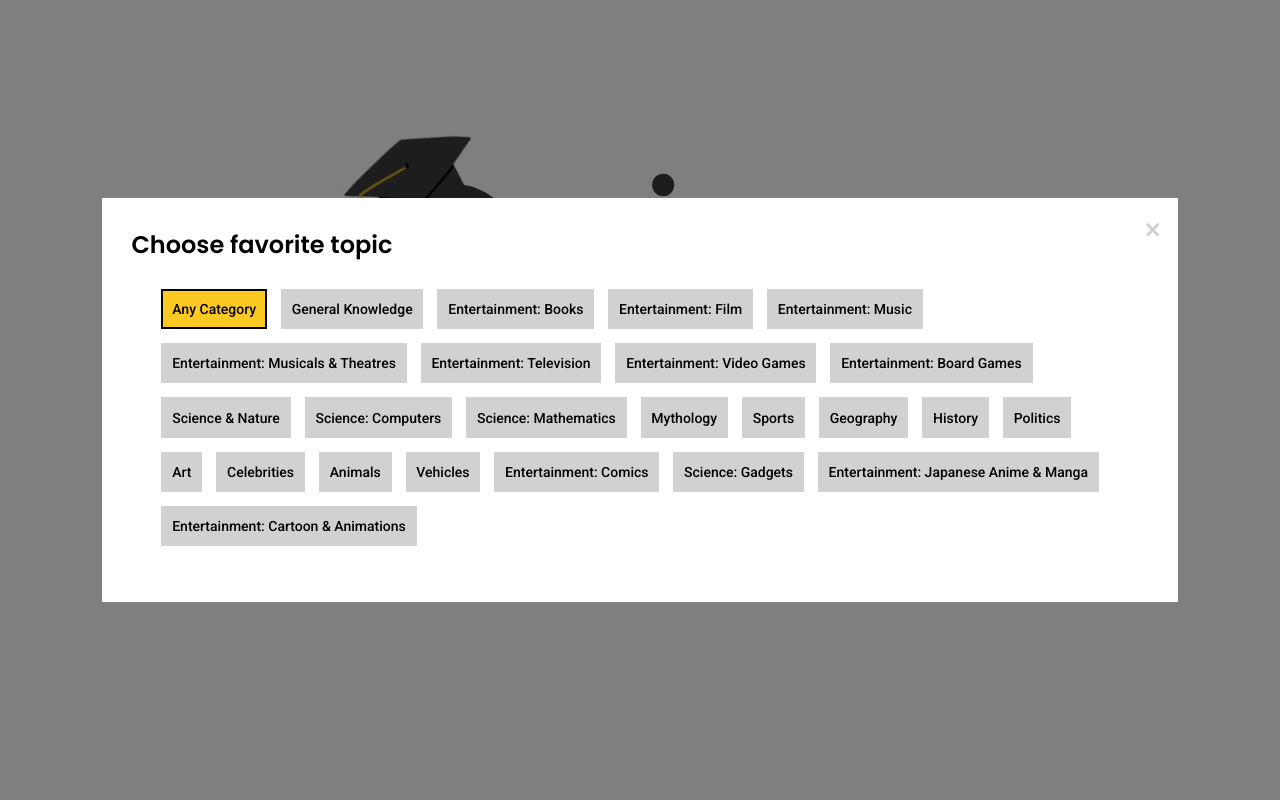
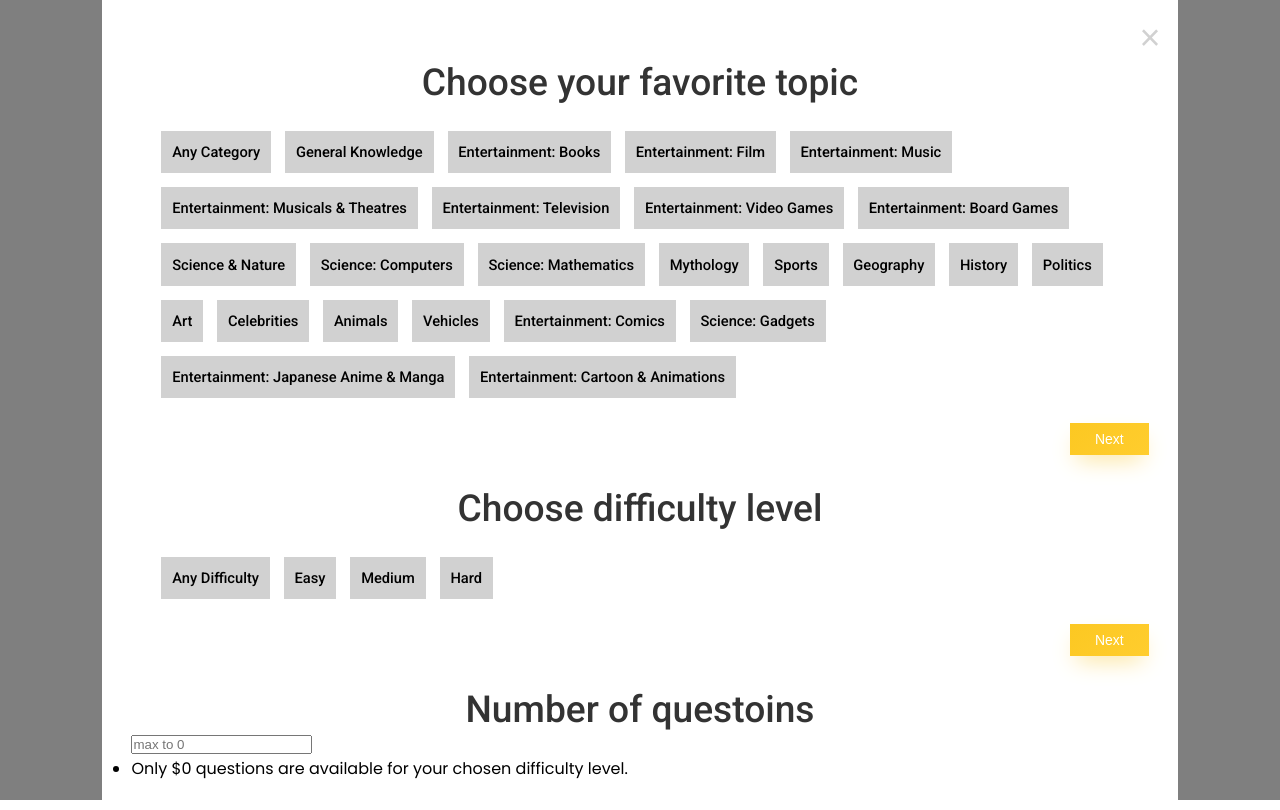
Before and after one commit to Erfan-Asadi/quizzy, a React (Vite) app: page / in a window 1280 px wide. Built offline with nearby package versions, Linux system fonts and the light colour scheme.

Commit message:
make ConfigQuiz structure, untill set maxQuestions count

```diff
--- a/src/App.jsx
+++ b/src/App.jsx
@@ -1,31 +1,20 @@
-import { useEffect, useState } from "react";
+import { useState } from "react";
 import "./App.css";
-import { NavLink } from "react-router-dom";
 import Logo from "./assets/logo.svg";
-import Button from "./components/Button";
+import ModalButton from "./components/ModalButton";
 import Modal from "./components/Modal";
-import ChooseTopic from "./components/ChooseTopic";
-import CategoryList from "./api/api_category.json";
+import ConfigQuiz from "./components/ConfigQuiz/ConfigQuiz";
 
 function App() {
   const [isModalActive, setIsModalActive] = useState(true);
   const [username, setUsername] = useState("Erfan Asadi");
-  const [selectedCategory, setSelectedCategory] = useState(null);
-
-  const handleSelectCategory = (categoryId) => {
-    const category = CategoryList.trivia_categories.find(
-      (category) => category.id === categoryId
-    );
-
-    setSelectedCategory(category?.id || null);
-  };
 
   return (
     <div className="welcome">
       <img
         src={Logo}
         alt="Quizzy Logo"
-        lazy="loading"
+        loading="lazy"
         className="welcome-logo"
       />
       <form>
@@ -38,18 +27,18 @@ function App() {
           onChange={(e) => setUsername(e.target.value)}
         />
       </form>
-      <Button
+      <ModalButton
         activeModalHandler={() => setIsModalActive(true)}
         disabled={!username && true}
       >
         Go!
-      </Button>
+      </ModalButton>
 
       <Modal
         isModalActive={isModalActive}
         activeModalHandler={(value) => setIsModalActive(value)}
       >
-        <ChooseTopic handleClick={(id) => handleSelectCategory(id)} selectedCategory={selectedCategory || 100}/>
+        <ConfigQuiz />
       </Modal>
     </div>
   );
--- a/src/api/api_category.json
+++ b/src/api/api_category.json
@@ -1,5 +1,9 @@
 {
   "trivia_categories": [
+    {
+      "id": 8,
+      "name":"Any Category"
+    },
     {
       "id": 9,
       "name": "General Knowledge"
@@ -96,5 +100,23 @@
       "id": 32,
       "name": "Entertainment: Cartoon & Animations"
     }
+  ],
+  "trivia_levels": [
+    {
+      "id": 101,
+      "name": "any Difficulty"
+    },
+    {
+      "id": 102,
+      "name": "easy"
+    },
+    {
+      "id": 103,
+      "name": "medium"
+    },
+    {
+      "id": 104,
+      "name": "hard"
+    }
   ]
 }
--- a/src/components/ChooseTopic.jsx
+++ /dev/null
@@ -1,45 +0,0 @@
-import React, { useState } from "react";
-import categoryList from "../api/api_category.json";
-import ListItem from "./ListItem";
-import { styled } from "styled-components";
-
-const StyledUl = styled.ul`
-  list-style-type: none;
-  display: flex;
-  flex-wrap: wrap;
-  gap: 14px;
-  padding: 27px 30px;
-`;
-
-const ChooseTopic = ({ handleClick, selectedCategory }) => {
-
-  return (
-    <section>
-      <h1>Choose favorite topic</h1>
-      <StyledUl className="topics-list">
-        <ListItem
-          id={100}
-          handleClick={handleClick}
-          selectedCategory={selectedCategory}
-        >
-          Any Category
-        </ListItem>
-
-        {categoryList.trivia_categories.map((category) => {
-          return (
-            <ListItem
-              key={category.id}
-              id={category.id}
-              handleClick={handleClick}
-              selectedCategory={selectedCategory}
-            >
-              {category.name}
-            </ListItem>
-          );
-        })}
-      </StyledUl>
-    </section>
-  );
-};
-
-export default ChooseTopic;
--- /dev/null
+++ b/src/components/ConfigQuiz/ConfigButton.jsx
@@ -0,0 +1,29 @@
+import React from "react";
+import { styled } from "styled-components";
+
+const StyledButton = styled.button`
+  font-weight: 500;
+  font-size: 13.93px;
+  padding: 8px 25px;
+  background: linear-gradient(135deg, #fcc822 0%, #ffcd2e 100%);
+  box-shadow: 0px 10.45px 23.22px -6.96px #fbe18f;
+  color: #fff;
+  border: 0;
+  cursor: pointer;
+
+  &:hover {
+    background: #e1b21c;
+  }
+  &:disabled {
+    opacity: 0.4;
+  }
+`;
+const Button = ({disabled, children}) => {
+  return (
+    <StyledButton disabled={disabled}>
+      {children}
+    </StyledButton>
+  );
+};
+
+export default Button;
--- /dev/null
+++ b/src/components/ConfigQuiz/ConfigForm.jsx
@@ -0,0 +1,22 @@
+import React from "react";
+
+const ConfigForm = ({ maxAmount = 50 }) => {
+  const max = maxAmount < 50 ? maxAmount : 50;
+  return (
+    <div>
+      <form>
+        <input type="text" max={max} placeholder={`max to ${max}`} />
+      </form>
+      <ul className="dangers-list">
+        {max < 50 && (
+          <li>
+            Only ${max} questions are available for your chosen difficulty
+            level.
+          </li>
+        )}
+      </ul>
+    </div>
+  );
+};
+
+export default ConfigForm;
--- /dev/null
+++ b/src/components/ConfigQuiz/ConfigList.jsx
@@ -0,0 +1,33 @@
+import React from "react";
+import ListItem from "../ListItem";
+import { styled } from "styled-components";
+
+const StyledUl = styled.ul`
+  list-style-type: none;
+  display: flex;
+  flex-wrap: wrap;
+  gap: 14px;
+  padding: 0 30px;
+  margin-top: 27px;
+`;
+
+const ConfigList = ({ handleSelected, data, selectedId }) => {
+  return (
+    <StyledUl className="topics-list">
+      {data.map((item) => {
+        return (
+          <ListItem
+            key={item.id}
+            id={item.id}
+            handleSelected={handleSelected}
+            selectedId={selectedId}
+          >
+            {item.name}
+          </ListItem>
+        );
+      })}
+    </StyledUl>
+  );
+};
+
+export default ConfigList;
--- /dev/null
+++ b/src/components/ConfigQuiz/ConfigPart.jsx
@@ -0,0 +1,31 @@
+import React from "react";
+import { styled } from "styled-components";
+import Button from "../ModalButton";
+
+const StyledSection = styled.section`
+  padding-top: 32px;
+  width: 100%;
+
+  h2 {
+    font-size: 37.16px;
+    color: #333;
+    text-align: center;
+  }
+
+  footer {
+    display: flex;
+    justify-content: flex-end;
+    margin-top: 25px;
+  }
+`;
+
+const ConfigPart = ({ title, children }) => {
+  return (
+    <StyledSection>
+      <h2 className="roboto medium">{title}</h2>
+      {children}
+    </StyledSection>
+  );
+};
+
+export default ConfigPart;
--- /dev/null
+++ b/src/components/ConfigQuiz/ConfigQuiz.jsx
@@ -0,0 +1,93 @@
+import React, { useEffect, useState } from "react";
+import ConfigPart from "./ConfigPart";
+import ConfigList from "./ConfigList";
+import { trivia_categories, trivia_levels } from "../../api/api_category.json";
+import ConfigButton from "./ConfigButton";
+import ConfigForm from "./ConfigForm";
+import api from "../../api/api";
+
+const defaultQueryParams = {
+  amount: 5,
+  category: null, // any category called => (id: 8, means any-category => should repalce null), number type
+  difficulty: null, // any difficulty called => (id: 101, means any-difficulty => should replace null), number type
+};
+
+const ConfigQuiz = () => {
+  const [queryParams, setQueryParams] = useState(defaultQueryParams);
+  const difficultyTitleFromId = trivia_levels.find(
+    (level) => level.id === queryParams.difficulty
+  )?.name;
+
+  // available questions count for selected(easy, medium, hard, all) difficulty level
+  const [maxQuestionsCount, setMaxQuestionsCount] = useState(0);
+
+  const updateQuestionsCount = (value) => {
+    // if 'any-category' selected
+    if (value === null) return;
+
+    // if 'any-difficulty' selected
+    if (queryParams.difficulty === 101) {
+      setMaxQuestionsCount(value.total_question_count);
+    } else {
+      setMaxQuestionsCount(
+        value[`total_${difficultyTitleFromId}_question_count`]
+      );
+    }
+  };
+
+  const handleSelectedItem = (type, id) => {
+    setQueryParams((prev) => ({ ...prev, [type]: id }));
+  };
+
+  useEffect(() => {
+    // check Maximum available question for any category with their difficulty level
+    const checkMaximumQuestion = async () => {
+      if (queryParams.category === 8) {
+        updateQuestionsCount(null);
+        return;
+      }
+      if (queryParams.category) {
+        try {
+          const { data } = await api.get(
+            `/api_count.php?category=${queryParams.category}`
+          );
+          updateQuestionsCount(data.category_question_count);
+        } catch (error) {
+          console.error(error);
+        }
+      }
+    };
+
+    checkMaximumQuestion();
+  }, [queryParams.difficulty]);
+
+  return (
+    <div className="parts-container">
+      <ConfigPart title="Choose your favorite topic">
+        <ConfigList
+          data={trivia_categories}
+          handleSelected={(id) => handleSelectedItem("category", id)}
+          selectedId={queryParams.category}
+        />
+        <footer>
+          <ConfigButton disabled={false}>Next</ConfigButton>
+        </footer>
+      </ConfigPart>
+      <ConfigPart title="Choose difficulty level">
+        <ConfigList
+          data={trivia_levels}
+          handleSelected={(id) => handleSelectedItem("difficulty", id)}
+          selectedId={queryParams.difficulty}
+        />
+        <footer>
+          <ConfigButton disabled={false}>Next</ConfigButton>
+        </footer>
+      </ConfigPart>
+      <ConfigPart title="Number of questoins">
+        <ConfigForm maxAmount={maxQuestionsCount} />
+      </ConfigPart>
+    </div>
+  );
+};
+
+export default ConfigQuiz;
--- a/src/components/ListItem.jsx
+++ b/src/components/ListItem.jsx
@@ -2,7 +2,7 @@ import React from "react";
 import { styled } from "styled-components";
 
 const StyledLi = styled.li`
-  font-size: 14px;
+  font-size: 14.7px;
   padding: 10.12px 8.8px;
   border: 0;
   background-color: #d1d1d1;
@@ -10,6 +10,9 @@ const StyledLi = styled.li`
   width: fit-content;
   cursor: pointer;
   border: 2px solid transparent;
+  text-transform: capitalize;
+
+  text-align: center;
   &:hover,
   &.selected {
     border-color: black;
@@ -17,13 +20,11 @@ const StyledLi = styled.li`
   }
 `;
 
-const ListItem = ({ children, id, handleClick, selectedCategory }) => {
+const ListItem = ({ children, id, handleSelected, selectedId }) => {
   return (
     <StyledLi
-      className={`roboto medium ${selectedCategory === id && "selected"}`}
-      onClick={() => {
-        handleClick(id);
-      }}
+      className={`roboto medium ${selectedId === id && "selected"}`}
+      onClick={() => handleSelected(id)}
     >
       {children}
     </StyledLi>
--- a/src/components/Modal.jsx
+++ b/src/components/Modal.jsx
@@ -8,8 +8,8 @@ const StyledModal = styled.div`
   place-items: center;
   z-index: 1;
   transition: 0.24s ease-out;
-    visibility: hidden;
-    opacity: 0;
+  visibility: hidden;
+  opacity: 0;
 
     &.active {
       visibility: visible;
@@ -34,9 +34,8 @@ const StyledModal = styled.div`
       position: absolute;
       top: 17px;
       right: 17px;
-      font-size: 27px;
+      font-size: 36px;
       color: #d1d1d1;
-      font-weight: bold;
       background-color: transparent;
       border: 0;
       cursor: pointer;
```
Also changed, not shown: src/components/ModalButton.jsx (renamed from src/components/Button.jsx). Lines whose indentation alone changed are shown as unchanged.
